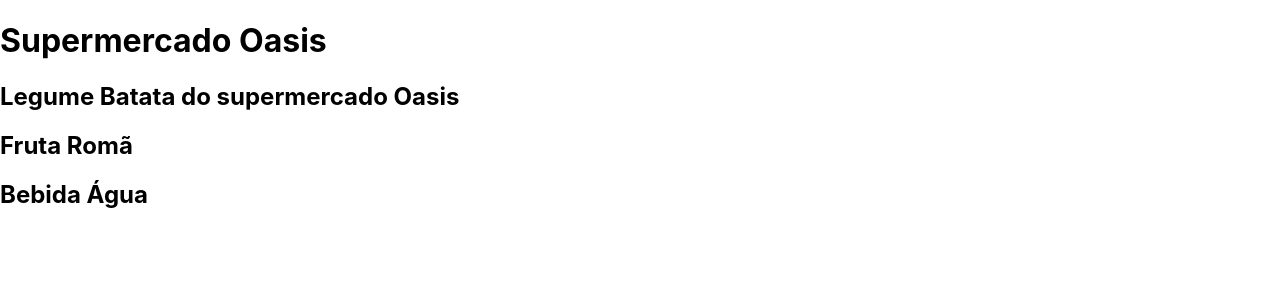
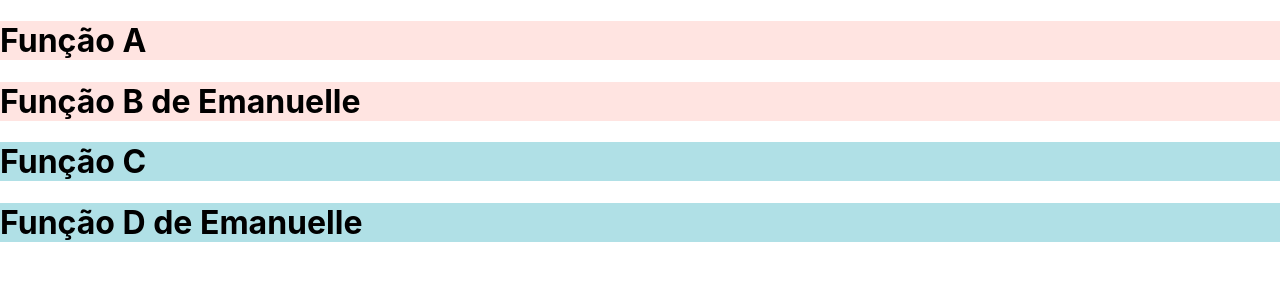
Before and after one commit to emanuelletorress/web-disciplina, a React (Create React App) app in the folder introducao/: page / in a window 1280 px wide. Shown: the top 300 px of the page. Built offline with nearby package versions, Linux system fonts and the light colour scheme.

Commit message:
Contextos

```diff
--- a/introducao/src/App.js
+++ b/introducao/src/App.js
@@ -5,8 +5,19 @@
 //import MyProps from './components/02MyProps';
 //import FunctionA from './components/03Hierarquia/FunctionA';
 //import * as Site from './components/04MultiploComponente';
-import { Supermercado, Legume, Fruta, Bebida } from './components/05Children';
+//import { Supermercado, Legume, Fruta, Bebida } from './components/05Children';
+import FuncaoA from './components/06Contexto/FuncaoA';
+import FuncaoB from './components/06Contexto/FuncaoB';
 
+function App() {
+    return (
+        <div>
+            <FuncaoA />
+        </div>
+    )
+}
+// Children
+/*
 function App() {
     return (
         <div>
@@ -18,7 +29,7 @@
         </div>
     )
 }
-
+*/
 
 // ATIVIDADE 00
 /*
@@ -45,4 +56,26 @@
 }
 */
 
+// ATIVIDADE 01
+/*
+import Pai from './components/atividade01/01Pai';
+import * as PC from './components/atividade01/02MeuPC';
+import * as Battle from './components/atividade01/03Batalha';
+function App() {
+    return (
+        <div>
+            <Pai />
+            <hr />
+            <PC.PlacaDeVideo nome="GTX" preco="R$380,00" />
+            <PC.Memoria nome="HyperX" preco="R$259,90" />
+            <PC.PlacaMae nome="Asus Prime" preco="R$579,99" />
+            <hr />
+            <Battle.World>
+                <Battle.ArenaComChildren arena="Loonaverse" />
+            </Battle.World>
+        </div>
+    )
+}
+*/
+
 export default App;
--- /dev/null
+++ b/introducao/src/components/06Contexto/FuncaoA.jsx
@@ -0,0 +1,21 @@
+import FuncaoB from "./FuncaoB"
+import FuncaoC from "./FuncaoC"
+import CorContexto from "./MeuContexto"
+
+// MODO LEGADO
+const FuncaoA = () => {
+
+    const cor = "mistyrose"
+
+    return (
+        <CorContexto.Provider value={{ cor: cor, nome: "Emanuelle", cor2: "powderblue" }}>
+            <div>
+                <h1 style={{ backgroundColor: cor }}>Função A</h1>
+                <FuncaoB />
+                <FuncaoC />
+            </div>
+        </CorContexto.Provider>
+    )
+}
+
+export default FuncaoA
--- /dev/null
+++ b/introducao/src/components/06Contexto/FuncaoB.jsx
@@ -0,0 +1,20 @@
+import CorContexto from "./MeuContexto"
+
+// MODO LEGADO
+const FuncaoB = () => {
+    return (
+        <CorContexto.Consumer>
+            {
+                ({ cor, nome }) => {
+                    return (
+                        <div>
+                            <h1 style={{ backgroundColor: cor }}>Função B de { nome }</h1>
+                        </div>
+                    )
+                }
+            }
+        </CorContexto.Consumer>
+    )
+}
+
+export default FuncaoB
--- /dev/null
+++ b/introducao/src/components/06Contexto/FuncaoC.jsx
@@ -0,0 +1,18 @@
+import FuncaoD from "./FuncaoD"
+import CorContexto from "./MeuContexto"
+import { useContext } from "react"
+
+const FuncaoC = () => {
+
+    const objeto = useContext(CorContexto)
+    const {cor, nome, cor2} = objeto
+
+    return (
+        <div>
+            <h1 style={{ backgroundColor: cor2 }}> Função C </h1>
+            <FuncaoD />
+        </div>
+    )
+}
+
+export default FuncaoC
--- /dev/null
+++ b/introducao/src/components/06Contexto/FuncaoD.jsx
@@ -0,0 +1,20 @@
+import CorContexto from "./MeuContexto"
+
+// MODO LEGADO
+const FuncaoD = () => {
+    return (
+        <CorContexto.Consumer>
+            {
+                ({ cor2, nome }) => {
+                    return (
+                        <div>
+                            <h1 style={{ backgroundColor: cor2 }}>Função D de { nome }</h1>
+                        </div>
+                    )
+                }
+            }
+        </CorContexto.Consumer>
+    )
+}
+
+export default FuncaoD
--- /dev/null
+++ b/introducao/src/components/06Contexto/MeuContexto.jsx
@@ -0,0 +1,5 @@
+import { createContext } from "react";
+
+const CorContexto = createContext()
+
+export default CorContexto
```
